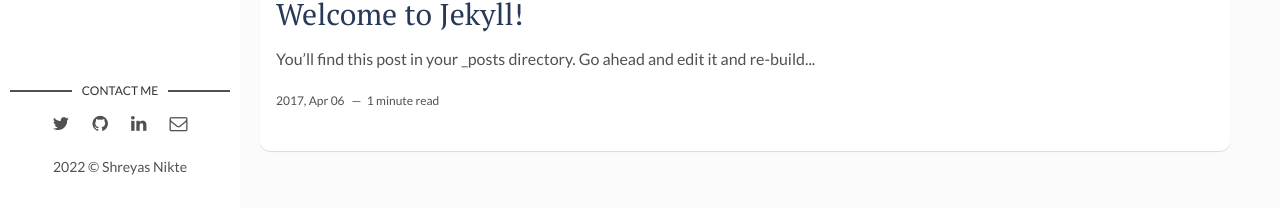
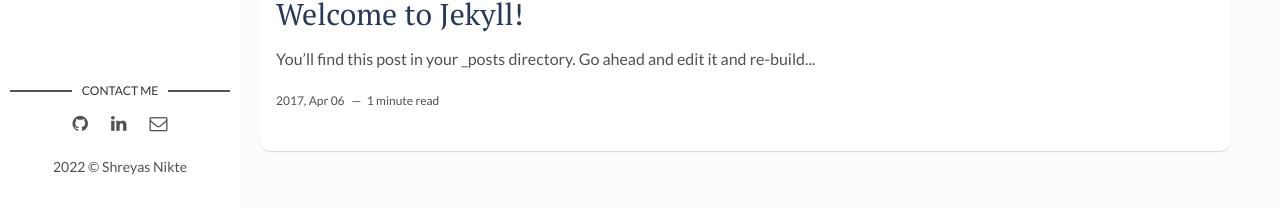
Before and after one commit to shreyasnikte/shreyasnikte.github.io, a Jekyll site: the page built from index.html, in a window 1280 px wide and 1256 px high. Shown: the part 1045-1253 px from the top of the window. Built offline with Jekyll 4.4.1, drawn with Linux system fonts in a browser that asks for light colours; the list of posts is cut into pages by our own code.

Commit message:
updating main.html social media options

```diff
--- a/_layouts/main.html
+++ b/_layouts/main.html
@@ -16,11 +16,6 @@ layout: default
     <section class="contact">
       <h3 class="contact-title">Contact me</h3>
       <ul>
-        {% if site.social-twitter %}
-          <li><a href="https://twitter.com/{{ site.social-twitter }}" target="_blank"><i class="fa fa-twitter" aria-hidden="true"></i></a></li>
-        {% else %}
-          <li><a href="https://twitter.com/shrenikte" target="_blank"><i class="fa fa-twitter" aria-hidden="true"></i></a></li>
-        {% endif %}
         {% if site.social-github %}
           <li class="github"><a href="http://github.com/{{site.social-github}}" target="_blank"><i class="fa fa-github"></i></a></li>
         {% else %}
```
